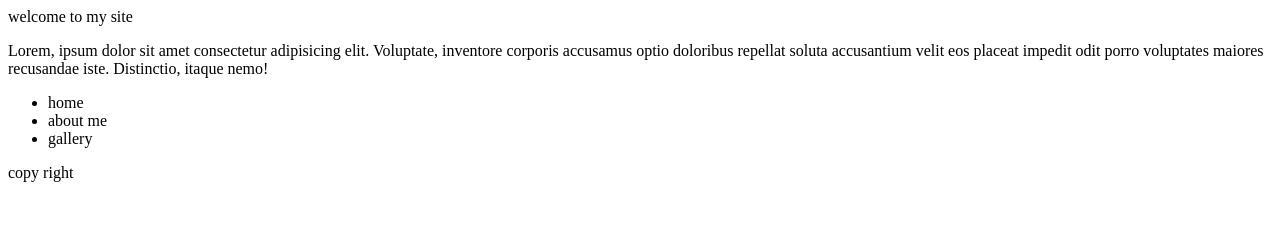
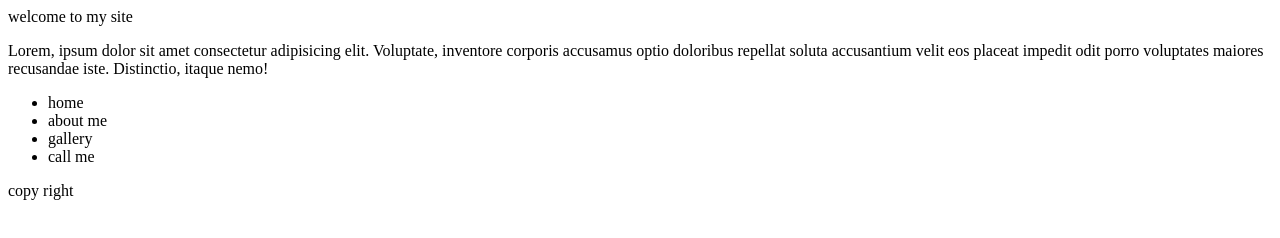
Before and after one commit to parisa7574/tadakhol-branch, a plain HTML site: page index.html in a window 1280 px wide. Drawn offline with Linux system fonts and the light colour scheme.

Commit message:
add call me

```diff
--- a/index.html
+++ b/index.html
@@ -14,6 +14,7 @@
         <li>home</li>
         <li>about me</li>
         <li>gallery</li>
+        <li>call me</li>
     </ul>
     <footer>copy right</footer>
 </body>
```
